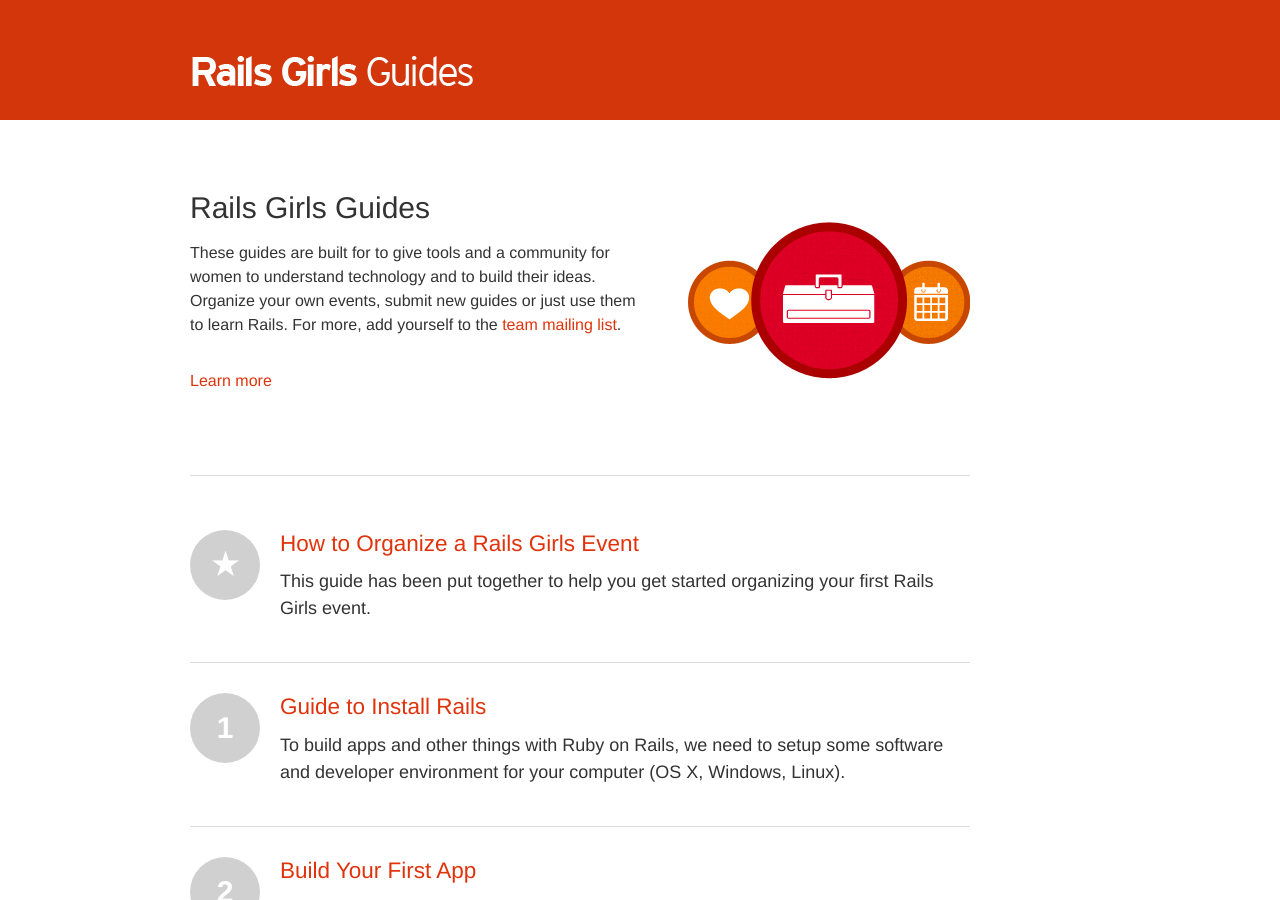
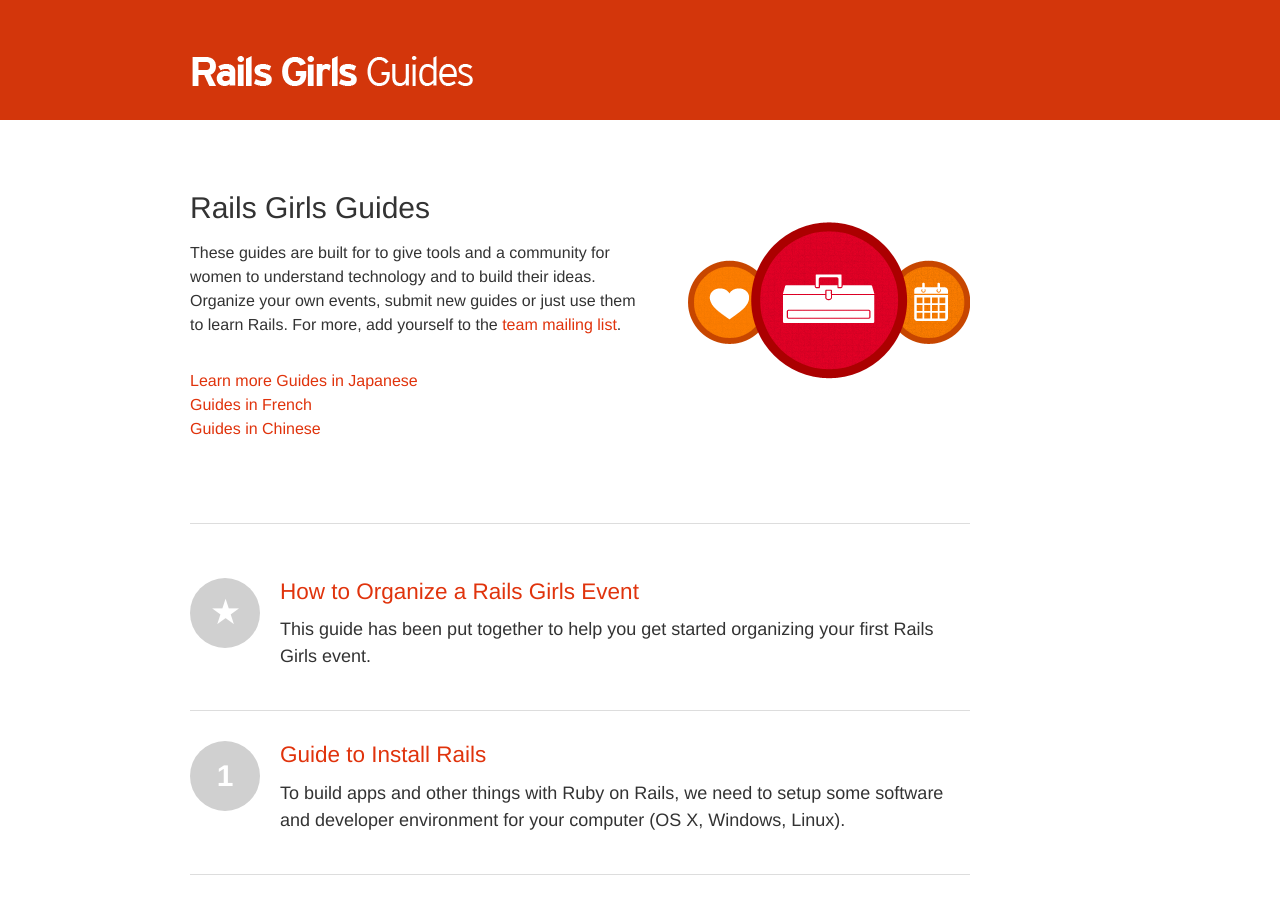
Before and after one commit to railsgirls/guides.railsgirls.com, a Jekyll site: the page built from index.html, in a window 1280 px wide and 900 px high. Built offline with Jekyll 4.4.1, drawn with Linux system fonts in a browser that asks for light colours; Markdown is read by kramdown in place of the engine named in the settings.

Commit message:
Added localizations

```diff
--- a/index.html
+++ b/index.html
@@ -6,7 +6,10 @@
     <h2>Rails Girls Guides</h2>
     <p>These guides are built for to give tools and a community for women to understand technology and to build their ideas. Organize your own events, submit new guides or just use them to learn Rails. For more, add yourself to the <a href="http://groups.google.com/group/rails-girls-team">team mailing list</a>.</p>
     <p class="hero-links">
-    <a href="http://railsgirls.com">Learn more</a></p>
+    <a href="http://railsgirls.com">Learn more</a>
+    <a href="http://railsgirls-jp.github.com/">Guides in Japanese</a><br/>
+    <a href="http://humancoders.github.com/railspremierspas/">Guides in French</a><br/>
+    <a href="https://github.com/rgcn/rgcn.github.com">Guides in Chinese</a><br/></p>
 </div>
 
 <hr />
```
